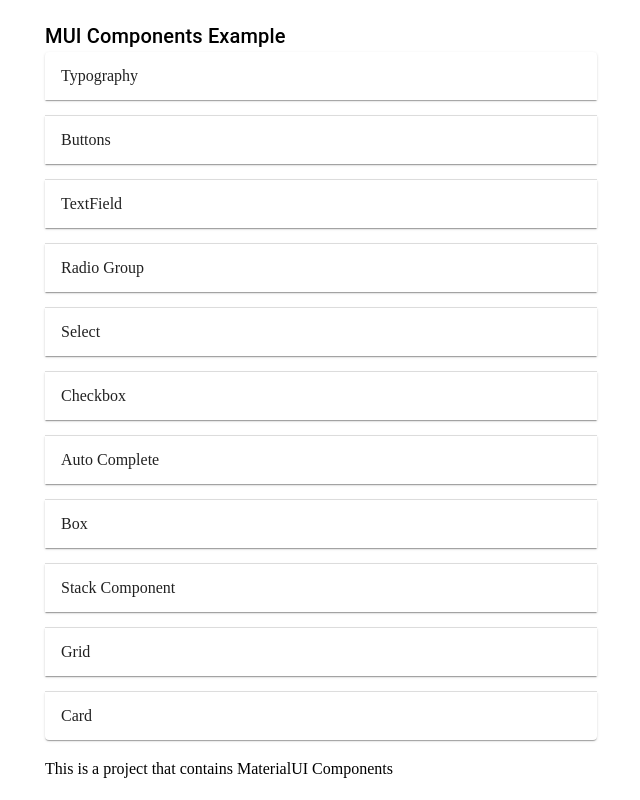
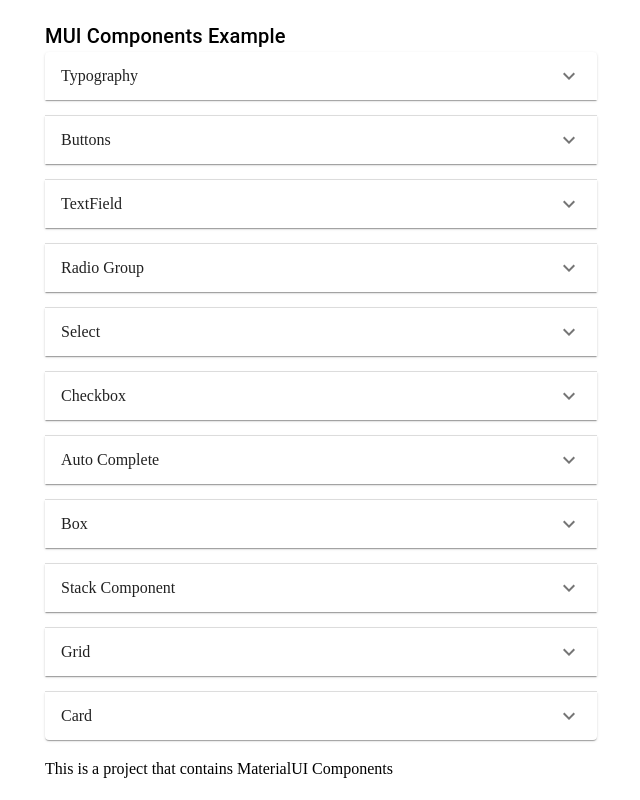
Before and after one commit to gokhanSucsuz/React-MaterialUI-Components, a React (Vite) app: page / in a window 1280 px wide. Shown: the whole page, without its empty margins (319-959 px from the left). Built offline with nearby package versions, Linux system fonts and the light colour scheme.

Commit message:
accordion expandIcon is added

```diff
--- a/src/components/CardComponent.tsx
+++ b/src/components/CardComponent.tsx
@@ -9,7 +9,6 @@
 	styled,
 	Typography,
 } from "@mui/material";
-import React from "react";
 
 export const CardComponent = () => {
 	const Item = styled(Paper)(({ theme }) => ({
--- a/src/components/Nav.tsx
+++ b/src/components/Nav.tsx
@@ -8,6 +8,7 @@
 	Stack,
 	Typography,
 } from "@mui/material";
+import { ExpandMore } from "@mui/icons-material";
 import { NavLink } from "react-router-dom";
 
 export const Nav = () => {
@@ -21,6 +22,7 @@
 					<Stack spacing={{ xs: 1, sm: 2 }} useFlexGap flexWrap="wrap">
 						<Accordion>
 							<AccordionSummary
+								expandIcon={<ExpandMore />}
 								aria-controls="panel1-content"
 								id="panel1-header">
 								Typography
@@ -38,6 +40,7 @@
 						</Accordion>
 						<Accordion>
 							<AccordionSummary
+								expandIcon={<ExpandMore />}
 								aria-controls="panel1-content"
 								id="panel1-header">
 								Buttons
@@ -55,6 +58,7 @@
 						</Accordion>
 						<Accordion>
 							<AccordionSummary
+								expandIcon={<ExpandMore />}
 								aria-controls="panel3-content"
 								id="panel3-header">
 								TextField
@@ -71,6 +75,7 @@
 						</Accordion>
 						<Accordion>
 							<AccordionSummary
+								expandIcon={<ExpandMore />}
 								aria-controls="panel3-content"
 								id="panel3-header">
 								Radio Group
@@ -94,6 +99,7 @@
 						</Accordion>
 						<Accordion>
 							<AccordionSummary
+								expandIcon={<ExpandMore />}
 								aria-controls="panel3-content"
 								id="panel3-header">
 								Select
@@ -110,6 +116,7 @@
 						</Accordion>
 						<Accordion>
 							<AccordionSummary
+								expandIcon={<ExpandMore />}
 								aria-controls="panel3-content"
 								id="panel3-header">
 								Checkbox
@@ -126,6 +133,7 @@
 						</Accordion>
 						<Accordion>
 							<AccordionSummary
+								expandIcon={<ExpandMore />}
 								aria-controls="panel3-content"
 								id="panel3-header">
 								Auto Complete
@@ -142,6 +150,7 @@
 						</Accordion>
 						<Accordion>
 							<AccordionSummary
+								expandIcon={<ExpandMore />}
 								aria-controls="panel3-content"
 								id="panel3-header">
 								Box
@@ -158,6 +167,7 @@
 						</Accordion>
 						<Accordion>
 							<AccordionSummary
+								expandIcon={<ExpandMore />}
 								aria-controls="panel3-content"
 								id="panel3-header">
 								Stack Component
@@ -174,6 +184,7 @@
 						</Accordion>
 						<Accordion>
 							<AccordionSummary
+								expandIcon={<ExpandMore />}
 								aria-controls="panel3-content"
 								id="panel3-header">
 								Grid
@@ -190,6 +201,7 @@
 						</Accordion>
 						<Accordion>
 							<AccordionSummary
+								expandIcon={<ExpandMore />}
 								aria-controls="panel3-content"
 								id="panel3-header">
 								Card
```
